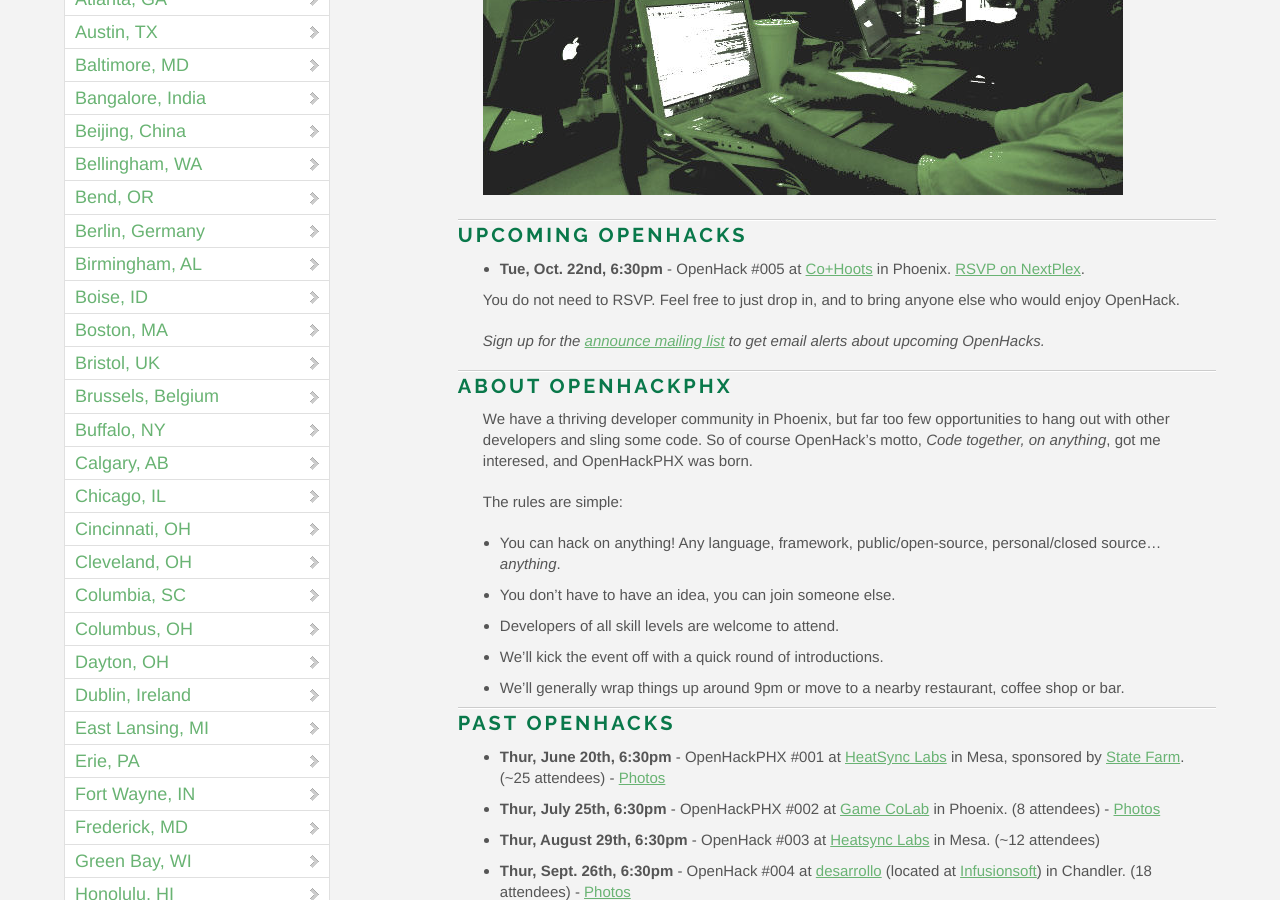
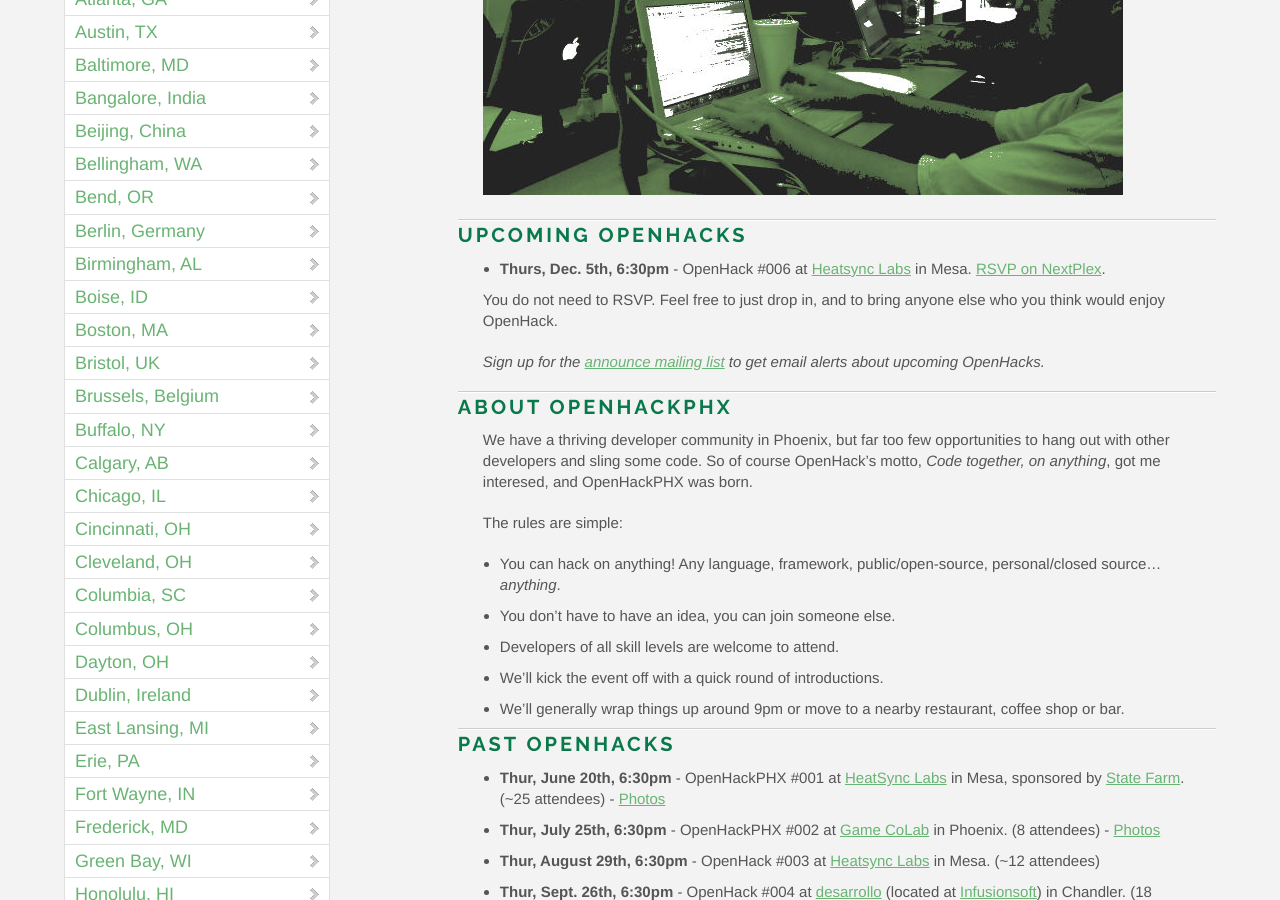
Before and after one commit to OpenHack/openhack.github.com, a Jekyll site: the page built from phoenix/index.markdown, in a window 1280 px wide and 900 px high, scrolled down 300 px. Built offline with Jekyll 4.4.1, drawn with Linux system fonts in a browser that asks for light colours; nearby versions of some CDN libraries; Markdown is read by kramdown in place of the engine named in the settings; comment, search, counter and statistics services are not loaded.

Commit message:
added openhack #006

```diff
--- a/phoenix/index.markdown
+++ b/phoenix/index.markdown
@@ -9,9 +9,9 @@ title: OpenHack - Phoenix, AZ
 
 ### Upcoming OpenHacks
 
-- **Tue, Oct. 22nd, 6:30pm** - OpenHack #005 at [Co+Hoots](http://www.cohoots.com/) in Phoenix. [RSVP on NextPlex](http://nextplex.com/phoenix-az/calendar/events/11158-openhack-005).
+- **Thurs, Dec. 5th, 6:30pm** - OpenHack #006 at [Heatsync Labs](http://www.heatsynclabs.org/) in Mesa. [RSVP on NextPlex](http://nextplex.com/phoenix-az/calendar/events/12248-openhack-006).
 
-You do not need to RSVP. Feel free to just drop in, and to bring anyone else who would enjoy OpenHack.
+You do not need to RSVP. Feel free to just drop in, and to bring anyone else who you think would enjoy OpenHack.
 
 *Sign up for the [announce mailing list](http://eepurl.com/BkGf9) to get email alerts about upcoming OpenHacks.*
 
```
